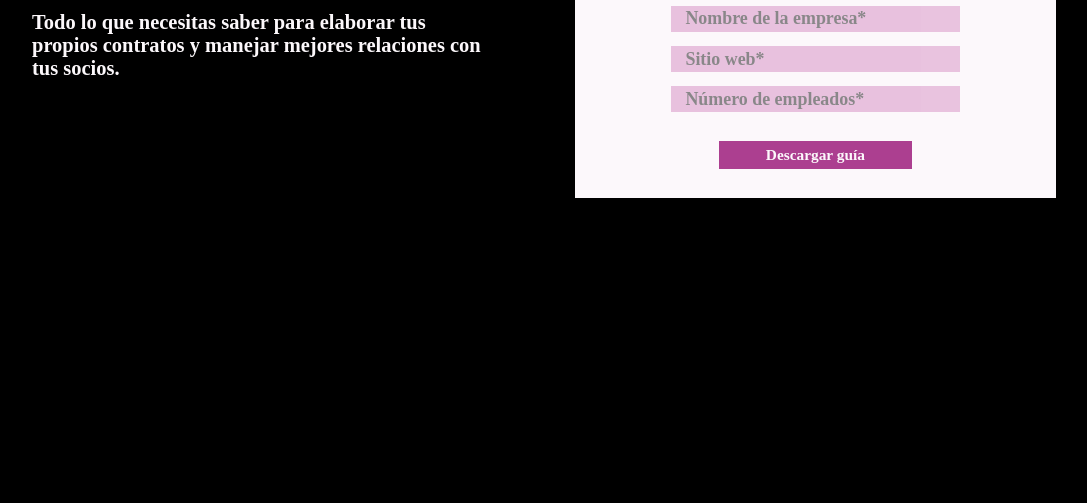
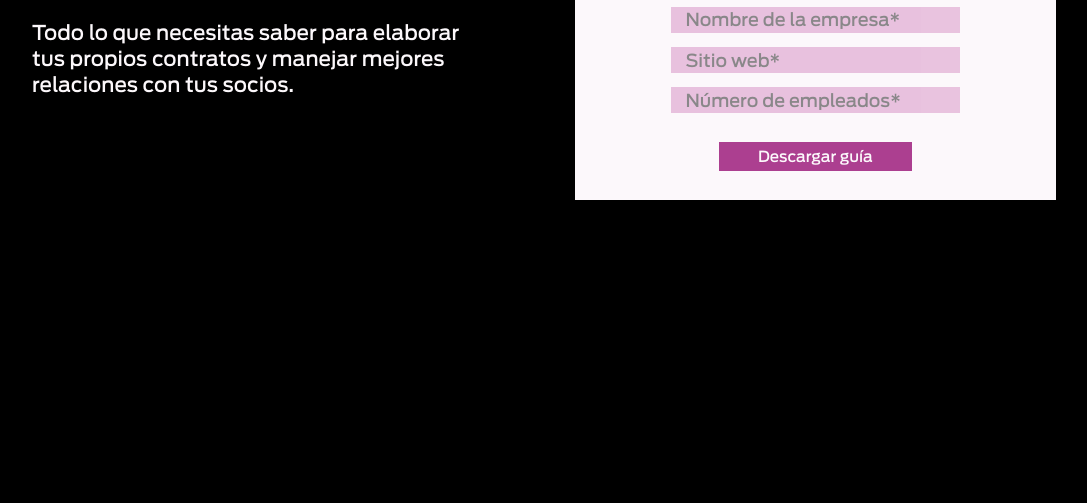
Before and after one commit to Phenomena-Dev/Singular-Law, a plain HTML site: page index.html in a window 1280 px wide. Shown: the part 297-800 px from the top of the page, without its empty margins (96-1183 px from the left). Drawn offline with Linux system fonts and the light colour scheme; the site is published under a folder, as on GitHub Pages, so addresses that start at the root find nothing.

Commit message:
Fixed font issue

```diff
--- a/styles.css
+++ b/styles.css
@@ -6,12 +6,12 @@
 
 @font-face {
     font-family: FordAntenna;
-    src: url(/FordAntenna_Font/FordAntenna_Font/ford-antenna-regular-xcnd-589558121012a.otf);
+    src: url(./FordAntenna_Font/FordAntenna_Font/ford-antenna-regular-xcnd-589558121012a.otf);
 }
 
 @font-face {
     font-family: FordAntenna;
-    src: url(/FordAntenna_Font/FordAntenna_Font/ford-antenna-medium-58955836e60d2.otf);
+    src: url(./FordAntenna_Font/FordAntenna_Font/ford-antenna-medium-58955836e60d2.otf);
     font-weight: bold;
 }
 
```
